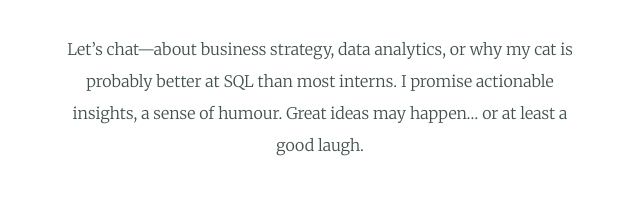
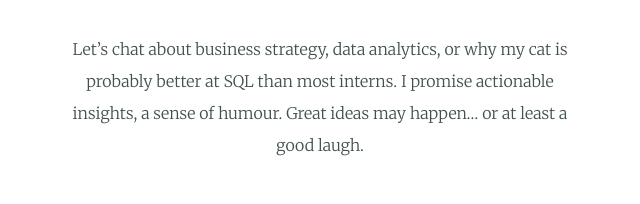
Before and after one commit to modniraj/My-Cv, a plain HTML site: page index.html in a window 1280 px wide. Shown: the part 2856-3060 px from the top of the page, 320-960 px from the left. Drawn offline with Linux system fonts and the light colour scheme.

Commit message:
Update index.html
removed Ai - sign

```diff
--- a/index.html
+++ b/index.html
@@ -44,7 +44,7 @@
   <div class="contact-me">
     <h2>Get In Touch</h2>
     <h3 class="final-h3">Ready to co-create solutions that make businesses smarter and clients happier, are you?</h3>
-    <p class="interest"> Let’s chat—about business strategy, data analytics, or why my cat is probably better at SQL than most interns.
+    <p class="interest"> Let’s chat about business strategy, data analytics, or why my cat is probably better at SQL than most interns.
 I promise actionable insights, a sense of humour.
 Great ideas may happen… or at least a good laugh.</p>
     <a class="btn" href="mailto:nirajmodh11@gmail.com"><span class="contact-edit">CONTACT ME</span></a>
```
